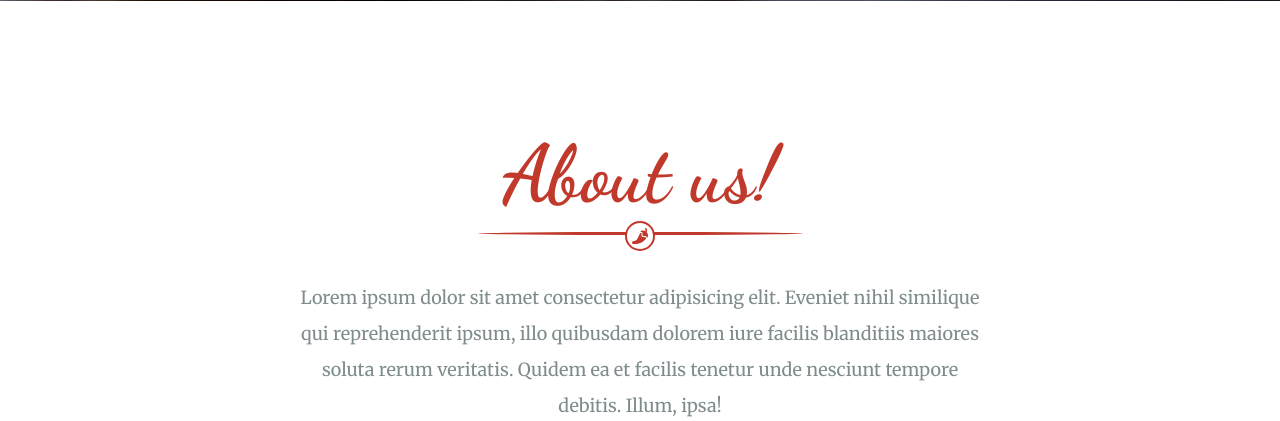
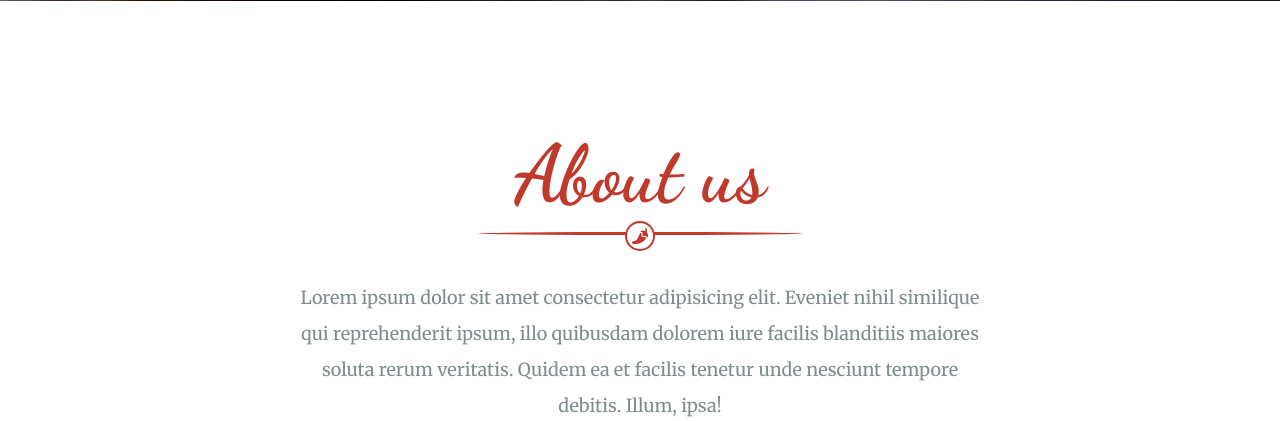
Before and after one commit to yourigruiters/minicrud, a PHP site: page / in a window 1280 px wide. Shown: the part 799-1220 px from the top of the page. Run offline with PHP 8.4, Linux system fonts and the light colour scheme; data comes from the database, SQL or seed files in the repository; some libraries are stand-ins or nearby versions.

Commit message:
Revert changes (#3)

```diff
--- a/index.php
+++ b/index.php
@@ -30,7 +30,7 @@
       <div class="container">
         <div class="about">
           <div class="heading">
-            <h3 class="dancing">About us!</h3>
+            <h3 class="dancing">About us</h3>
             <div class="divider">
               <hr />
               <i class="fa-solid fa-pepper-hot"></i>
```
